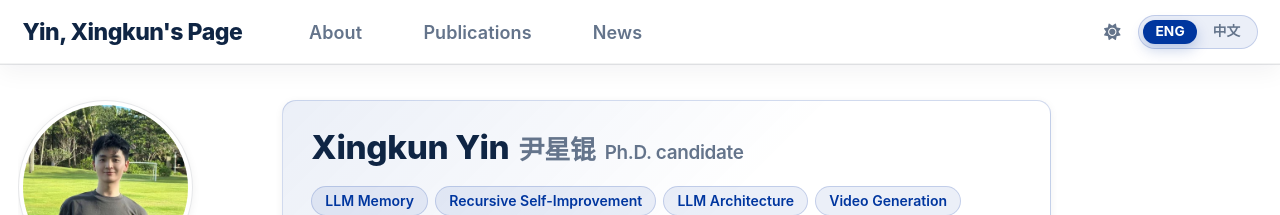
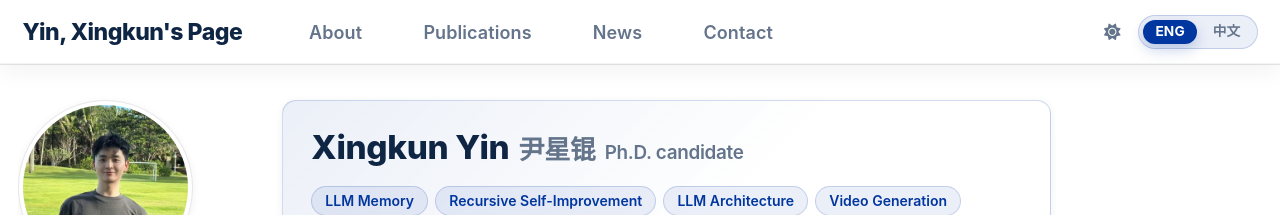
Before and after one commit to troyyxk/troyyxk.github.io, a Jekyll site: the page built from _pages/about.md, in a window 1280 px wide. Shown: the top 215 px of the page. Built offline with Jekyll 4.4.1, drawn with Linux system fonts in a browser that asks for light colours; some web fonts are replaced; a script bundle is joined from its source files by our own code; library files that are not in the unit come from our copies; comment, search, counter and statistics services are not loaded.

Commit message:
Add a Contact quick jump to the nav
Follows News, so the nav is now About / Publications / News / Contact, all
pointing at sections of the homepage.

```diff
--- a/_data/navigation.yml
+++ b/_data/navigation.yml
@@ -26,6 +26,10 @@ main:
     title_zh: "新闻"
     url: /#news
 
+  - title: "Contact"
+    title_zh: "联系"
+    url: /#contact
+
   # - title: "Talks"
   #   url: /talks/
 
```
